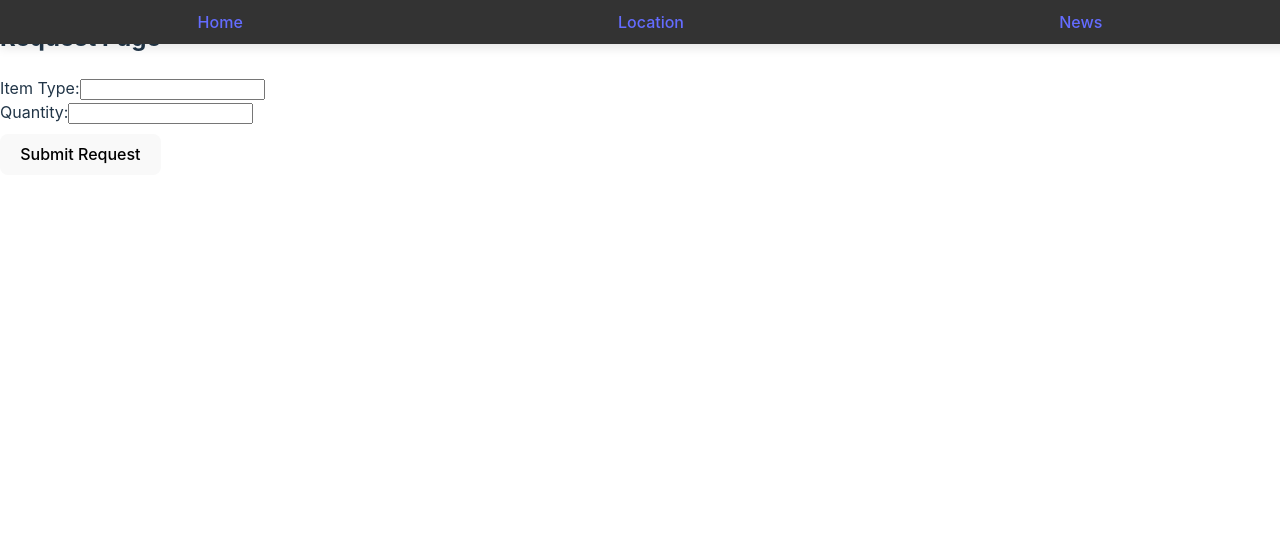
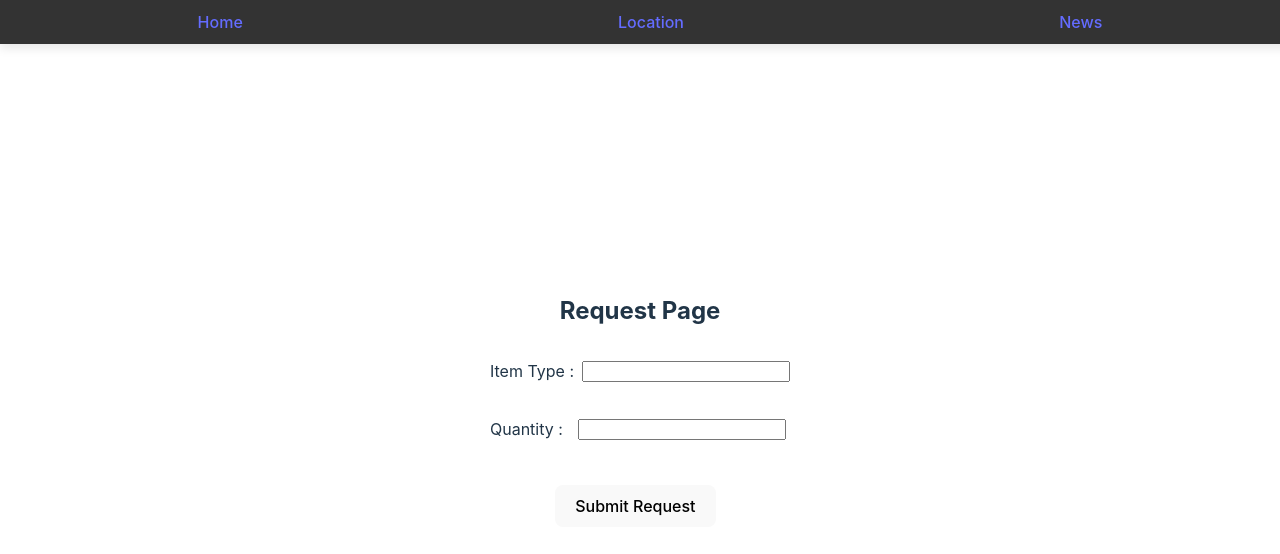
Before and after one commit to Abhinav352/MainProject_S8, a React (Vite) app in the folder main/: page /Req in a window 1280 px wide. Shown: the top 554 px of the page. Built offline with nearby package versions, Linux system fonts and the light colour scheme; no server answers.

Commit message:
Request css

```diff
--- /dev/null
+++ b/main/src/assets/Req.css
@@ -0,0 +1,57 @@
+.head3 {
+    height: 100vh;
+    width: 100%;
+    display: flex;
+    flex-direction: column;
+    justify-content: center;
+    align-items: center;
+}
+
+/* Styles for input fields */
+.input-item {
+    display: flex;
+    align-items: center;
+    margin-bottom: 10px; /* Add margin between input groups */
+    margin-top: 10px;
+}
+
+.input-item label {
+    margin-right: 8px; /* Add margin between label and input */
+}
+
+.input-item input {
+    width: 200px; /* Adjust the width as needed */
+
+}
+.input-quantity {
+    display: flex;
+    align-items: center;
+    margin-bottom: 10px; /* Add margin between input groups */
+}
+
+.input-quantity label {
+    margin-right: 14.9px; /* Add margin between label and input */
+}
+
+.input-quantity input {
+    width: 200px; /* Adjust the width as needed */
+
+}
+
+.input-sub {
+    margin-left: 65px;
+}
+
+/* Styles for button */
+button {
+    margin-top: 10px; /* Add margin above the button */
+}
+
+/* Media query for smaller screens */
+@media screen and (max-width: 600px) {
+    /* Adjust styles for smaller screens here */
+    .head3 {
+        margin-left: 5%;
+        margin-right: 5%;
+    }
+}
--- a/main/src/assets/Request.jsx
+++ b/main/src/assets/Request.jsx
@@ -1,6 +1,7 @@
 // RequestList.js
 import React, { useState } from 'react';
 import axios from 'axios';
+import './Req.css';
 
 const RequestPage = () => {
   const [itemType, setItemType] = useState('');
@@ -35,21 +36,24 @@ const RequestPage = () => {
   };
 
   return (
-    <div>
+    <div className='head3'>
       <h2>Request Page</h2>
       <form onSubmit={handleRequestSubmit}>
+
+        <div className='input-item'>
         <label>
-          Item Type:
+          Item Type :</label>
           <input type="text" value={itemType} onChange={handleItemTypeChange} />
-        </label>
-        <br />
-        <label>
-          Quantity:
-          <input type="number" value={quantity} onChange={handleQuantityChange} />
-        </label>
+        </div>
         <br />
 
-        <button type="submit">Submit Request</button>
+        <div className='input-quantity'> <label>
+          Quantity :</label>
+          <input type="number" value={quantity} onChange={handleQuantityChange} />
+        </div>
+        <br />
+
+        <div className='input-sub'><button type="submit">Submit Request</button></div>
       </form>
     </div>
   );
```
